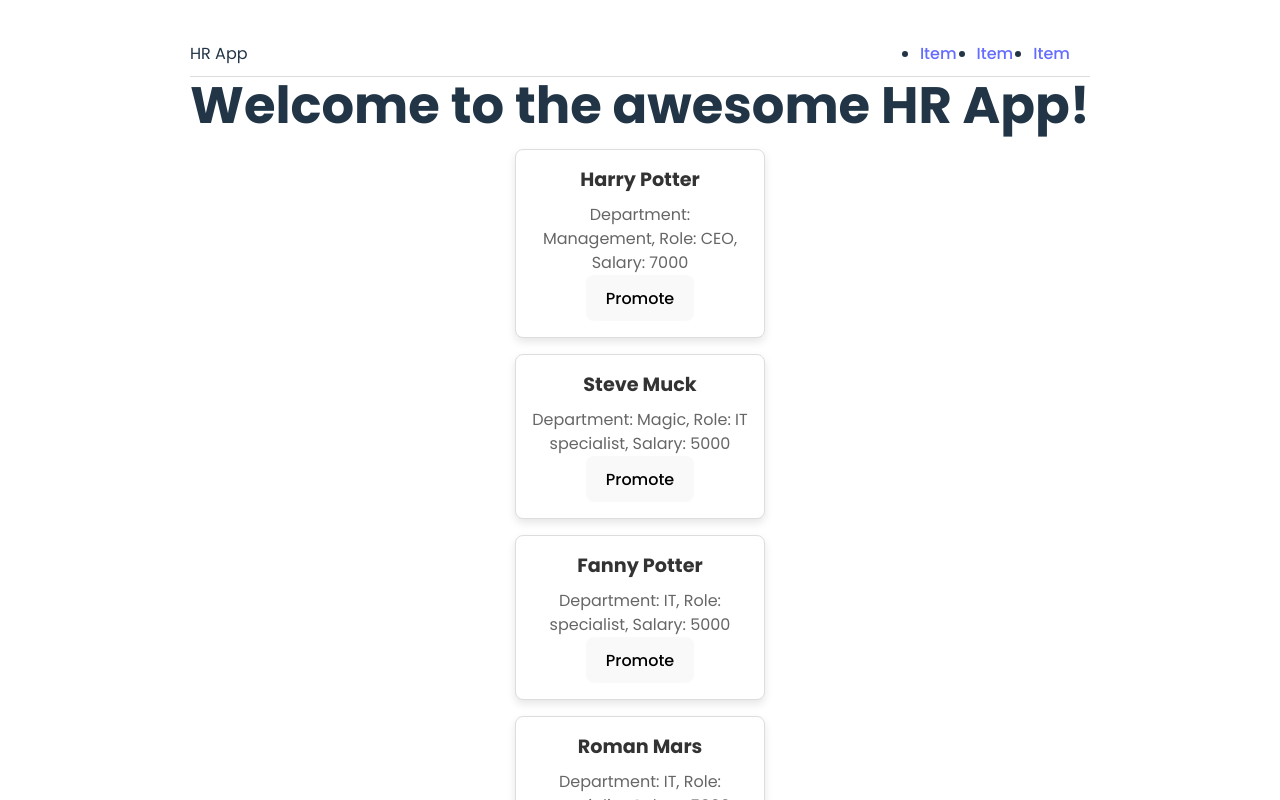
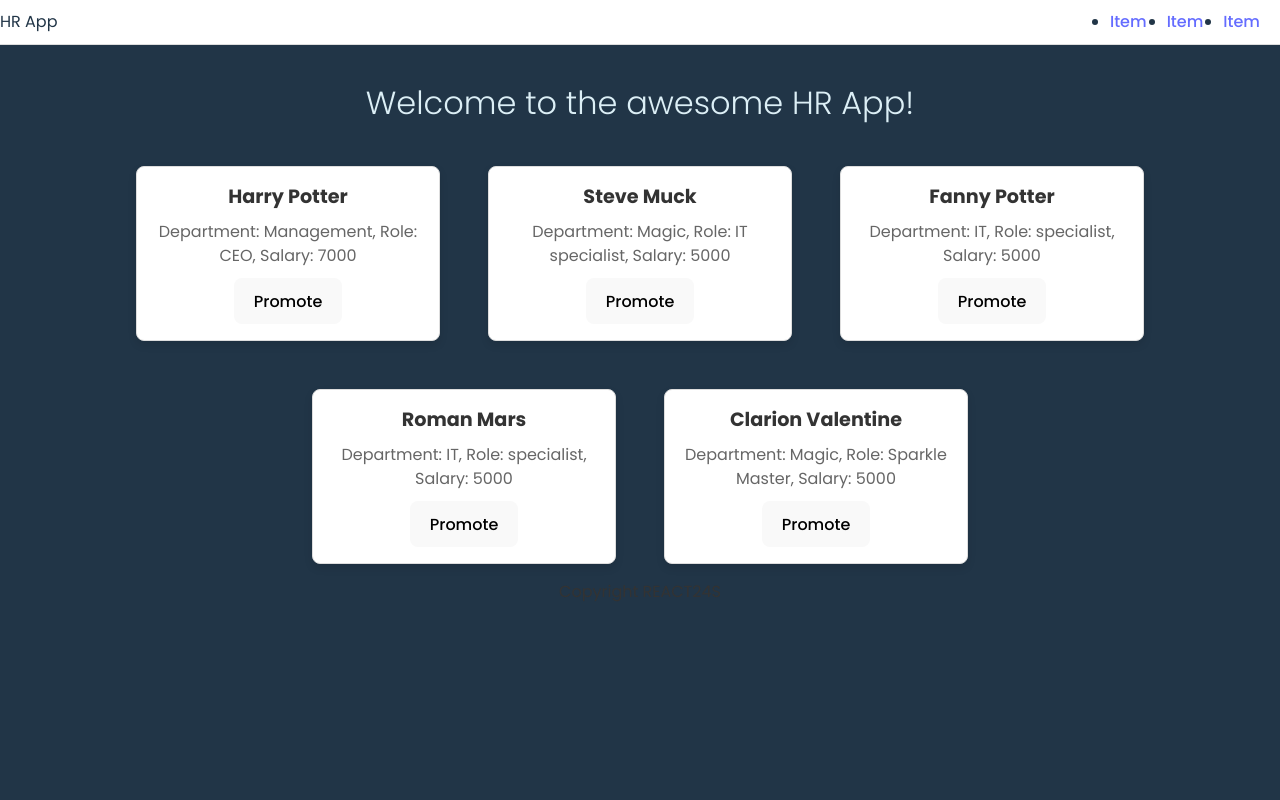
Before and after one commit to futuandrei/HR-App, a React (Vite) app: page / in a window 1280 px wide. Shown: the top 800 px of the page. Built offline with nearby package versions, Linux system fonts and the light colour scheme; a web font is replaced by a local one.

Commit message:
CSS styling

```diff
--- a/src/App.css
+++ b/src/App.css
@@ -1,12 +1,14 @@
 #root {
   max-width: 1280px;
+  height: 100vh;
   margin: 0 auto;
-  padding: 2rem;
+  /* padding: 2rem; */
   text-align: center;
 }
 
-.app-container {
+/* .app-container {
   display: flex;
+  min-width: 600px;
   flex-direction: column;
   align-items: center;
-}
+} */
--- a/src/App.jsx
+++ b/src/App.jsx
@@ -7,11 +7,11 @@ function App() {
   return (
     <>
     <Header />
-    <div className="app-container">
-      <h1>Welcome to the awesome HR App!</h1>
-      <EmployeeList />
+      <main>
+        <h1>Welcome to the awesome HR App!</h1>
+        <EmployeeList />
+      </main>
       <Footer />
-    </div>
     </>
   );
 }
--- a/src/components/EmployeeCard/EmployeeCard.css
+++ b/src/components/EmployeeCard/EmployeeCard.css
@@ -11,7 +11,9 @@
     padding: 16px;
     margin: 16px;
     background-color: #fff;
-    width: 250px; /* Adjust width as needed */
+    /* Adjust width as needed */
+    /* width: 250px;  */
+    width: calc(25% - 16px); /* 4 cards per row, adjust as needed */
     text-align: center;
   }
 
@@ -26,3 +28,25 @@
     font-size: 1rem;
     color: #666;
   }
+
+  button {
+    margin-top: 10px;
+  }
+
+  @media (max-width: 1024px) {
+    .card {
+        width: calc(33.33% - 16px); /* 3 cards per row on medium screens */
+    }
+}
+
+@media (max-width: 768px) {
+    .card {
+        width: calc(50% - 16px); /* 2 cards per row on small screens */
+    }
+}
+
+@media (max-width: 480px) {
+    .card {
+        width: 100%; /* 1 card per row on very small screens */
+    }
+}
--- a/src/components/EmployeeList/EmployeeList.css
+++ b/src/components/EmployeeList/EmployeeList.css
@@ -4,9 +4,12 @@
     padding: 0;
 } */
 
-.card-list {
+.cards-list {
     display: flex;
+    /* background-color: lightsalmon; */
+    /* flex-direction: row; */
+    /* width: 600px; */
     flex-wrap: wrap;
     gap: 16px;
     justify-content: center;
-  }
+}
--- a/src/components/EmployeeList/EmployeeList.jsx
+++ b/src/components/EmployeeList/EmployeeList.jsx
@@ -1,4 +1,5 @@
 import EmployeeCard from '../EmployeeCard/EmployeeCard';
+import './EmployeeList.css'
 import './EmployeeList.css'
 
 const EmployeeList = () => {
--- a/src/components/Footer/Footer.css
+++ b/src/components/Footer/Footer.css
@@ -1,3 +1,6 @@
 p {
-    background-color: rgb(72, 72, 72);
+    /* background-color: rgb(72, 72, 72); */
+    /* position: sticky; */
+    color: #333;
+    bottom: 0;
 }
--- a/src/index.css
+++ b/src/index.css
@@ -7,12 +7,24 @@
 
   color-scheme: light dark;
   color: rgba(255, 255, 255, 0.87);
-  background-color: #242424;
+  background-color: lightgray;
 
   font-synthesis: none;
   text-rendering: optimizeLegibility;
   -webkit-font-smoothing: antialiased;
   -moz-osx-font-smoothing: grayscale;
+}
+main {
+  /* background-color: rgb(255, 207, 189); */
+}
+
+main h1 {
+  color: rgb(220, 239, 246);
+  font-family: 'Poppins', system-ui, Helvetica, Arial, sans-serif;
+  font-size: 2em;
+  font-weight: 300;
+  margin-top: 40px;
+  margin-bottom: 30px;
 }
 
 a {
@@ -30,6 +42,7 @@ body {
   place-items: center;
   min-width: 320px;
   min-height: 100vh;
+  background-color: #213547;
 }
 
 h1 {
```
